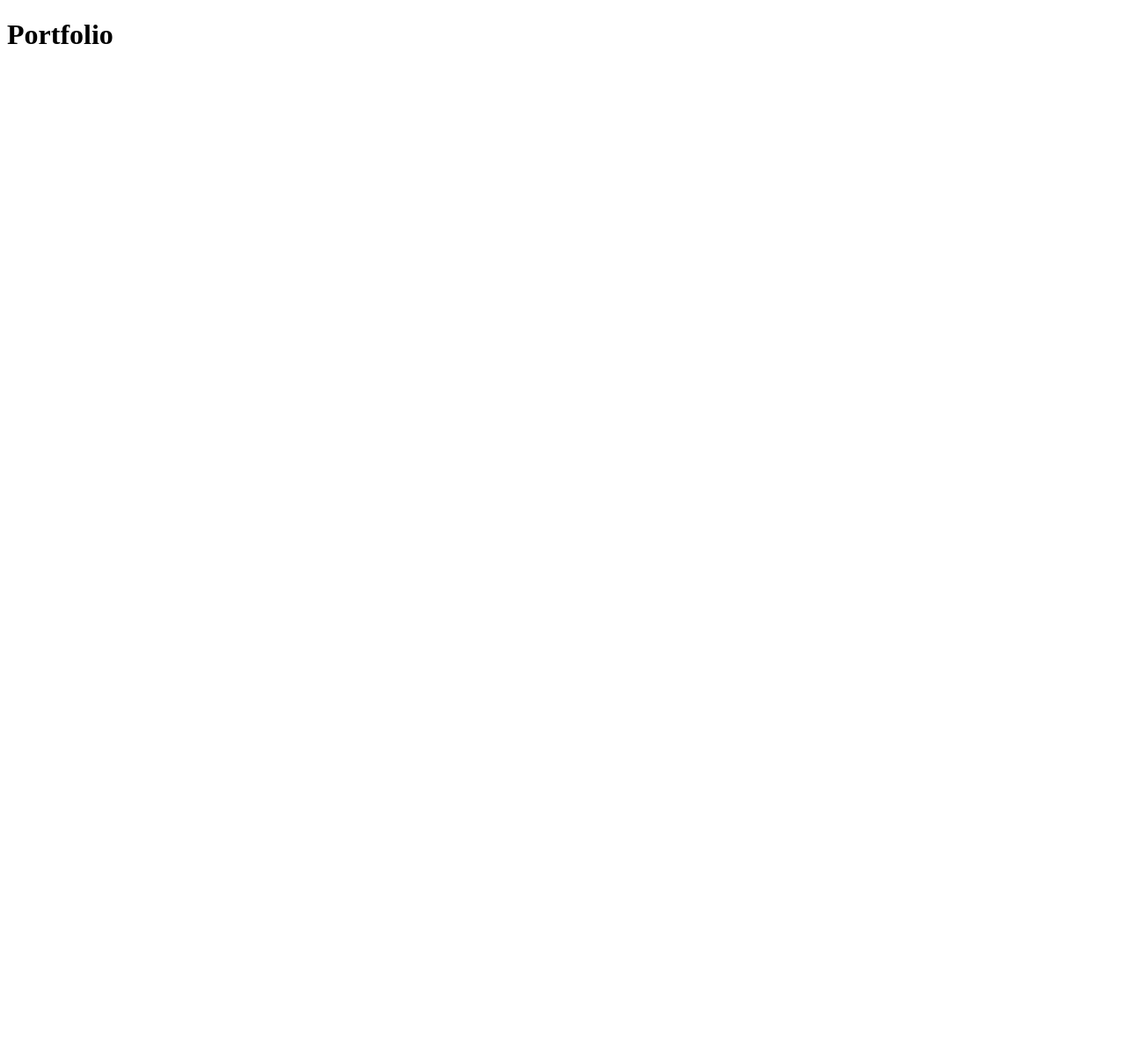
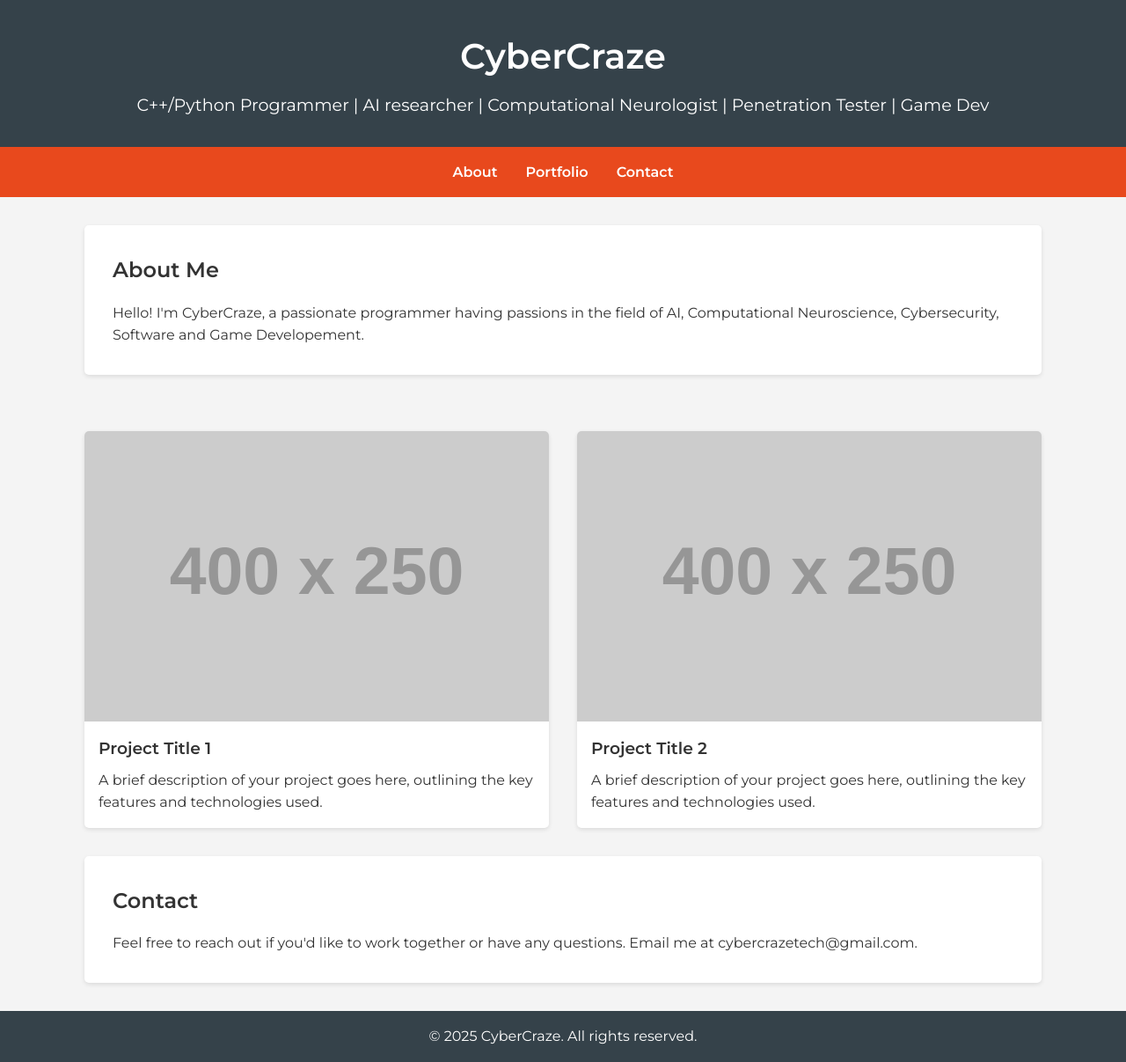
Before and after one commit to cybercrazetech/cybercraze.github.io, a plain HTML site: page index.html in a window 1280 px wide. Shown: the whole page at 88% size. Before the commit the page ends 800 px from the top, so only its background shows below. Drawn offline with Linux system fonts and the light colour scheme; placeholder pictures from the web are drawn by us.

Commit message:
added detailed info

```diff
--- a/index.html
+++ b/index.html
@@ -1,11 +1,196 @@
 <!DOCTYPE html>
 <html lang="en">
 <head>
-    <meta charset="UTF-8">
-    <meta name="viewport" content="width=device-width, initial-scale=1.0">
-    <title>Portfolio Site</title>
+  <meta charset="UTF-8" />
+  <meta name="viewport" content="width=device-width, initial-scale=1" />
+  <title>CyberCraze | Portfolio</title>
+  <!-- Google Fonts -->
+  <link rel="preconnect" href="https://fonts.googleapis.com" />
+  <link rel="preconnect" href="https://fonts.gstatic.com" crossorigin />
+  <link
+    href="https://fonts.googleapis.com/css2?family=Montserrat:wght@300;400;600&display=swap"
+    rel="stylesheet"
+  />
+  <style>
+    /* Global Styles */
+    * {
+      margin: 0;
+      padding: 0;
+      box-sizing: border-box;
+    }
+    body {
+      font-family: 'Montserrat', sans-serif;
+      background-color: #f4f4f4;
+      color: #333;
+      line-height: 1.6;
+    }
+    a {
+      color: inherit;
+      text-decoration: none;
+    }
+
+    /* Header */
+    header {
+      background: #35424a;
+      color: #fff;
+      padding: 2rem 0;
+      text-align: center;
+    }
+    header h1 {
+      margin-bottom: 0.5rem;
+      font-size: 2.5rem;
+    }
+    header p {
+      font-size: 1.2rem;
+    }
+
+    /* Navigation */
+    nav {
+      background: #e8491d;
+      padding: 1rem;
+      display: flex;
+      justify-content: center;
+    }
+    nav a {
+      color: #fff;
+      margin: 0 1rem;
+      font-weight: 600;
+      transition: color 0.3s ease;
+    }
+    nav a:hover {
+      color: #f4f4f4;
+    }
+
+    /* Container */
+    .container {
+      width: 85%;
+      max-width: 1200px;
+      margin: 2rem auto;
+    }
+    section {
+      padding: 2rem 0;
+    }
+
+    /* About & Contact Sections */
+    #about,
+    #contact {
+      background: #fff;
+      padding: 2rem;
+      border-radius: 5px;
+      box-shadow: 0 2px 5px rgba(0, 0, 0, 0.1);
+      margin-bottom: 2rem;
+    }
+    #about h2,
+    #contact h2 {
+      margin-bottom: 1rem;
+    }
+
+    /* Portfolio Section */
+    #portfolio {
+      display: grid;
+      grid-template-columns: repeat(auto-fit, minmax(280px, 1fr));
+      gap: 2rem;
+    }
+    .portfolio-item {
+      background: #fff;
+      border-radius: 5px;
+      overflow: hidden;
+      box-shadow: 0 2px 5px rgba(0, 0, 0, 0.1);
+      transition: transform 0.3s ease;
+    }
+    .portfolio-item:hover {
+      transform: translateY(-5px);
+    }
+    .portfolio-item img {
+      width: 100%;
+      display: block;
+    }
+    .portfolio-item .content {
+      padding: 1rem;
+    }
+    .portfolio-item h3 {
+      margin-bottom: 0.5rem;
+    }
+
+    /* Footer */
+    footer {
+      background: #35424a;
+      color: #fff;
+      text-align: center;
+      padding: 1rem 0;
+      margin-top: 2rem;
+    }
+
+    /* Responsive Navigation */
+    @media (max-width: 768px) {
+      nav {
+        flex-direction: column;
+      }
+      nav a {
+        margin: 0.5rem 0;
+      }
+    }
+  </style>
 </head>
 <body>
-    <h1>Portfolio</h1>
+  <header>
+    <h1>CyberCraze</h1>
+    <p>C++/Python Programmer | AI researcher | Computational Neurologist | Penetration Tester | Game Dev</p>
+  </header>
+
+  <nav>
+    <a href="#about">About</a>
+    <a href="#portfolio">Portfolio</a>
+    <a href="#contact">Contact</a>
+  </nav>
+
+  <div class="container">
+    <!-- About Section -->
+    <section id="about">
+      <h2>About Me</h2>
+      <p>
+        Hello! I'm CyberCraze, a passionate programmer having passions in the field of AI, Computational Neuroscience, Cybersecurity, Software and Game Developement.
+      </p>
+    </section>
+
+    <!-- Portfolio Section -->
+    <section id="portfolio">
+      <div class="portfolio-item">
+        <img src="https://via.placeholder.com/400x250" alt="Project 1" />
+        <div class="content">
+          <h3>Project Title 1</h3>
+          <p>
+            A brief description of your project goes here, outlining the key
+            features and technologies used.
+          </p>
+        </div>
+      </div>
+      <div class="portfolio-item">
+        <img src="https://via.placeholder.com/400x250" alt="Project 2" />
+        <div class="content">
+          <h3>Project Title 2</h3>
+          <p>
+            A brief description of your project goes here, outlining the key
+            features and technologies used.
+          </p>
+        </div>
+      </div>
+      <!-- Add more portfolio items as needed -->
+    </section>
+
+    <!-- Contact Section -->
+    <section id="contact">
+      <h2>Contact</h2>
+      <p>
+        Feel free to reach out if you'd like to work together or have any
+        questions. Email me at
+        <a href="mailto:cybercrazetech@gmail.com">cybercrazetech@gmail.com</a>.
+      </p>
+    </section>
+  </div>
+
+  <footer>
+    <p>&copy; 2025 CyberCraze. All rights reserved.</p>
+  </footer>
 </body>
 </html>
```
